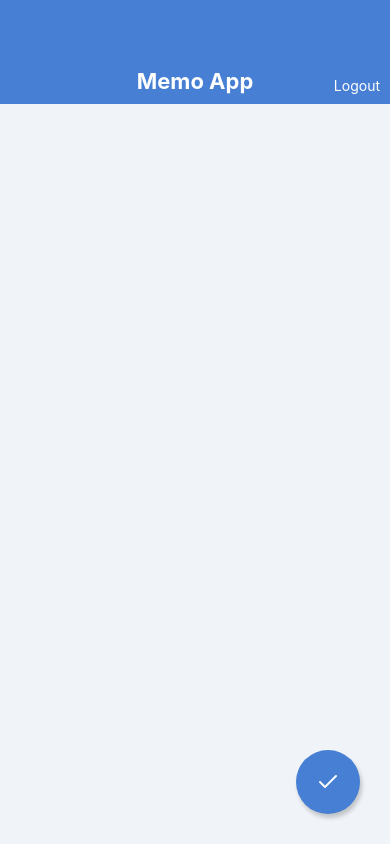
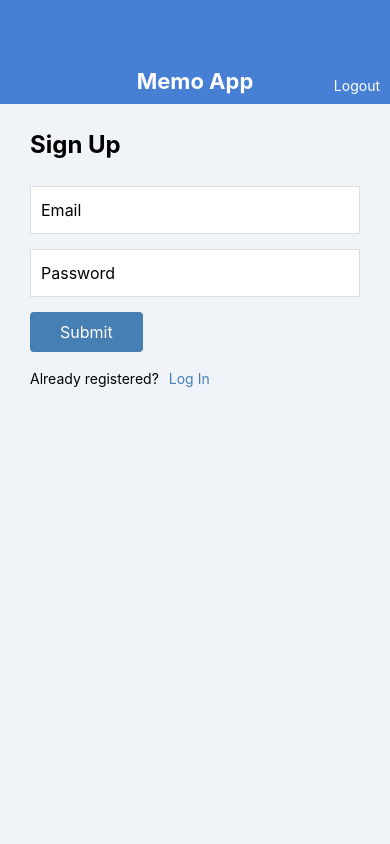
Before and after one commit to dsflon/test-react-native, a React Native app: screen / in a window 390 px wide. Built offline with nearby package versions, Linux system fonts and the light colour scheme.

Commit message:
:feat: LogIn, SignUpページ作成

```diff
--- a/App.tsx
+++ b/App.tsx
@@ -4,7 +4,9 @@ import { StyleSheet, View } from 'react-native';
 // import MemoListScreen from '@pages/MemoListScreen';
 // import MemoDetail from '@pages/MemoDetail';
 // import MemoEditor from '@pages/MemoEditor';
-import MemoCreator from '@pages/MemoCreator';
+// import MemoCreator from '@pages/MemoCreator';
+// import LogIn from '@pages/LogIn';
+import SignUp from '@pages/SignUp';
 
 export default function App() {
   return (
@@ -12,7 +14,9 @@ export default function App() {
       {/* <MemoListScreen /> */}
       {/* <MemoDetail /> */}
       {/* <MemoEditor /> */}
-      <MemoCreator />
+      {/* <MemoCreator /> */}
+      {/* <LogIn /> */}
+      <SignUp />
     </View>
   );
 }
--- /dev/null
+++ b/src/components/Button.tsx
@@ -0,0 +1,40 @@
+import React from 'react';
+import {
+  View, Text, StyleSheet,
+} from 'react-native';
+
+// import { Feather } from '@expo/vector-icons';
+
+// type FeatherNames = ComponentProps<typeof Feather>['name'];
+
+interface Props {
+  label: string;
+}
+
+export default class Button extends React.PureComponent<Props> {
+  render() {
+    const {
+      label,
+    } = this.props;
+
+    return (
+      <View style={styles.buttonContainer}>
+        <Text style={styles.buttonLabel}>{ label }</Text>
+      </View>
+    );
+  }
+}
+
+const styles = StyleSheet.create({
+  buttonContainer: {
+    backgroundColor: '#467fb3',
+    borderRadius: 4,
+    alignSelf: 'flex-start',
+  },
+  buttonLabel: {
+    color: '#ffffff',
+    fontSize: 16,
+    paddingHorizontal: 30,
+    paddingVertical: 10,
+  },
+});
--- /dev/null
+++ b/src/pages/LogIn.tsx
@@ -0,0 +1,72 @@
+import React from 'react';
+import {
+  View, Text, TextInput, StyleSheet,
+} from 'react-native';
+
+import AppBar from '@components/AppBar';
+import Button from '@components/Button';
+
+export default class LogIn extends React.PureComponent {
+  render() {
+    return (
+      <View style={styles.container}>
+        <AppBar />
+
+        <View style={styles.inner}>
+          <View>
+            <Text style={styles.title}>Log In</Text>
+            <TextInput style={styles.input} value="Email" />
+            <TextInput style={styles.input} value="Password" />
+          </View>
+
+          <Button label="Submit" />
+
+          <View style={styles.footerConteiner}>
+            <Text style={styles.footerText}>Not registered?</Text>
+            <Text style={styles.footerLink}>Sign up here!</Text>
+          </View>
+        </View>
+      </View>
+    );
+  }
+}
+
+const styles = StyleSheet.create({
+  container: {
+    flex: 1,
+    backgroundColor: '#F0F4F8',
+  },
+  inner: {
+    paddingHorizontal: 30,
+    paddingVertical: 25,
+  },
+  title: {
+    fontSize: 24,
+    lineHeight: 32,
+    fontWeight: 'bold',
+    marginBottom: 25,
+  },
+  input: {
+    fontSize: 16,
+    height: 48,
+    backgroundColor: '#ffffff',
+    borderColor: '#dddddd',
+    borderWidth: 1,
+    paddingHorizontal: 10,
+    marginBottom: 15,
+  },
+  footerConteiner: {
+    flexDirection: 'row',
+    marginTop: 15,
+  },
+  footerText: {
+    fontSize: 14,
+    lineHeight: 24,
+    marginRight: 10,
+  },
+  footerLink: {
+    fontSize: 14,
+    lineHeight: 24,
+    color: '#467fb3',
+  },
+});
--- /dev/null
+++ b/src/pages/SignUp.tsx
@@ -0,0 +1,72 @@
+import React from 'react';
+import {
+  View, Text, TextInput, StyleSheet,
+} from 'react-native';
+
+import AppBar from '@components/AppBar';
+import Button from '@components/Button';
+
+export default class SignUp extends React.PureComponent {
+  render() {
+    return (
+      <View style={styles.container}>
+        <AppBar />
+
+        <View style={styles.inner}>
+          <View>
+            <Text style={styles.title}>Sign Up</Text>
+            <TextInput style={styles.input} value="Email" />
+            <TextInput style={styles.input} value="Password" />
+          </View>
+
+          <Button label="Submit" />
+
+          <View style={styles.footerConteiner}>
+            <Text style={styles.footerText}>Already registered?</Text>
+            <Text style={styles.footerLink}>Log In</Text>
+          </View>
+        </View>
+      </View>
+    );
+  }
+}
+
+const styles = StyleSheet.create({
+  container: {
+    flex: 1,
+    backgroundColor: '#F0F4F8',
+  },
+  inner: {
+    paddingHorizontal: 30,
+    paddingVertical: 25,
+  },
+  title: {
+    fontSize: 24,
+    lineHeight: 32,
+    fontWeight: 'bold',
+    marginBottom: 25,
+  },
+  input: {
+    fontSize: 16,
+    height: 48,
+    backgroundColor: '#ffffff',
+    borderColor: '#dddddd',
+    borderWidth: 1,
+    paddingHorizontal: 10,
+    marginBottom: 15,
+  },
+  footerConteiner: {
+    flexDirection: 'row',
+    marginTop: 15,
+  },
+  footerText: {
+    fontSize: 14,
+    lineHeight: 24,
+    marginRight: 10,
+  },
+  footerLink: {
+    fontSize: 14,
+    lineHeight: 24,
+    color: '#467fb3',
+  },
+});
```
